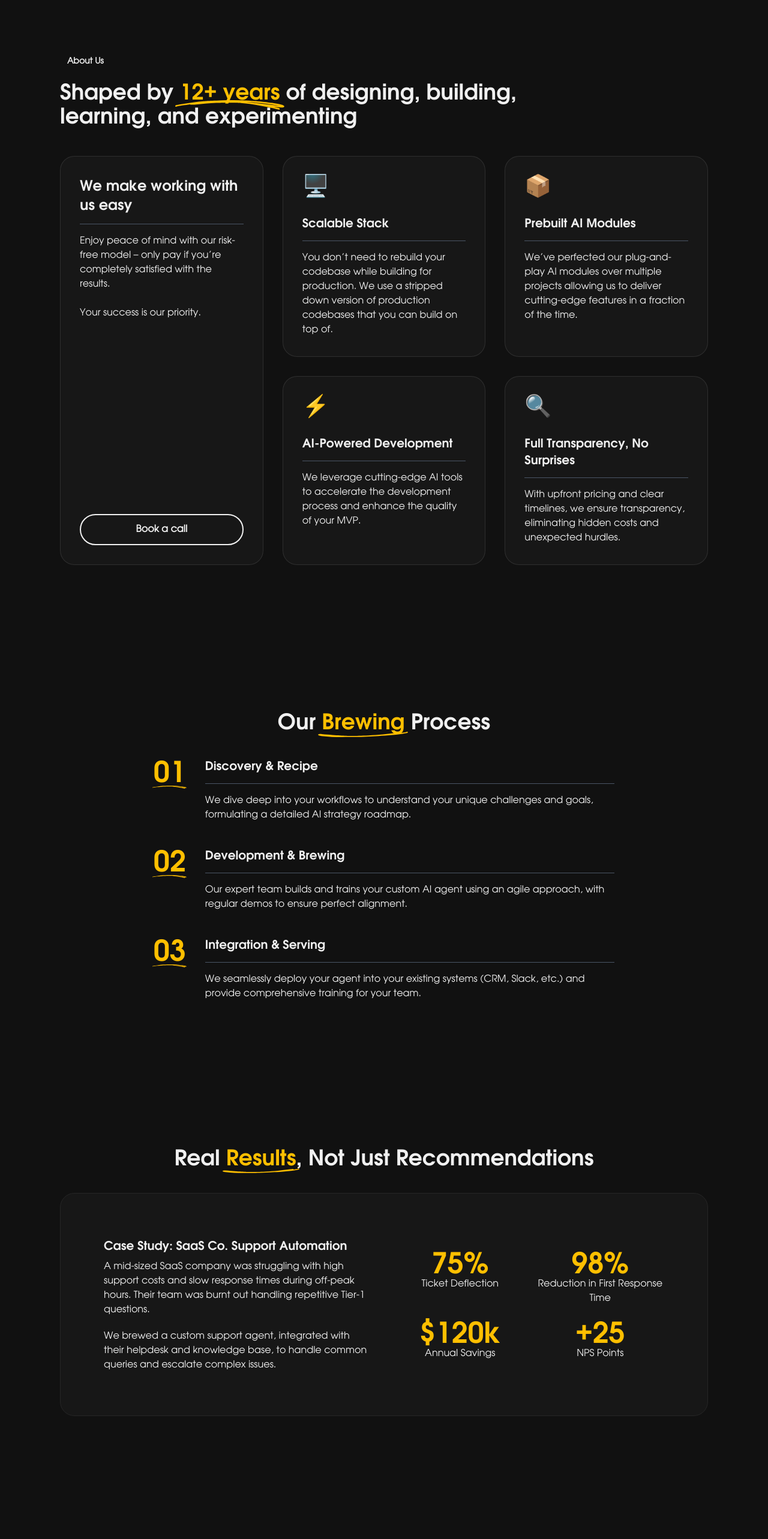
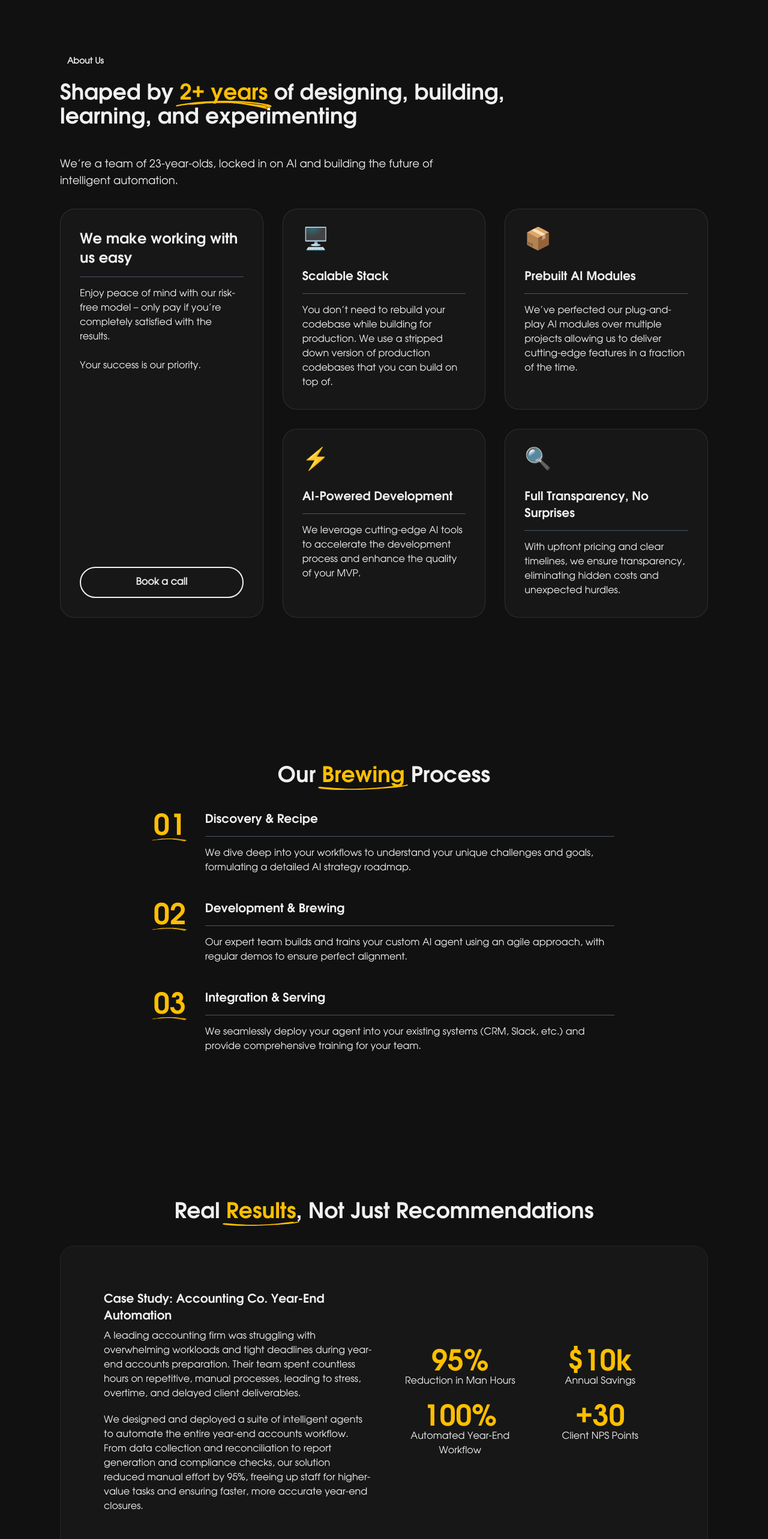
Before and after one commit to 0xayushM/brew-my-agent-2, a Next.js app: page / in a window 1280 px wide. Shown: the part 3040-5606 px from the top of the page at 60% size. Built offline with nearby package versions, Linux system fonts and the light colour scheme.

Commit message:
Update FAQ, CaseStudy, and About sections with new content and team info

```diff
--- a/src/components/About.tsx
+++ b/src/components/About.tsx
@@ -40,9 +40,11 @@ const About = () => {
           About Us
         </span>
         <h2 className="avalon-bold text-4xl mb-12 max-w-3xl">
-          Shaped by <span className="needle-underline primary-accent">12+ years</span> of designing, building, learning, and experimenting
+          Shaped by <span className="needle-underline primary-accent">2+ years</span> of designing, building, learning, and experimenting
         </h2>
-
+        <p className="text-textMedium text-lg mb-8 max-w-2xl">
+          We're a team of 23-year-olds, locked in on AI and building the future of intelligent automation.
+        </p>
         {/* Grid layout */}
         <div className="grid gap-8 md:grid-cols-2 lg:grid-cols-3">
           {/* Primary card */}
--- a/src/components/CaseStudy.tsx
+++ b/src/components/CaseStudy.tsx
@@ -16,10 +16,10 @@ const ResultItem = ({ metric, label }: ResultItemProps) => {
 
 const CaseStudy = () => {
   const results = [
-    { metric: "75%", label: "Ticket Deflection" },
-    { metric: "98%", label: "Reduction in First Response Time" },
-    { metric: "$120k", label: "Annual Savings" },
-    { metric: "+25", label: "NPS Points" }
+    { metric: "95%", label: "Reduction in Man Hours" },
+    { metric: "$10k", label: "Annual Savings" },
+    { metric: "100%", label: "Automated Year-End Workflow" },
+    { metric: "+30", label: "Client NPS Points" }
   ];
 
   return (
@@ -29,12 +29,12 @@ const CaseStudy = () => {
         <SpotlightCard>
         <div className="rounded-lg md:p-10 grid grid-cols-1 md:grid-cols-2 gap-10 items-center">
           <div>
-            <h3 className="avalon-bold text-xl text-primaryAccent mb-2.5">Case Study: SaaS Co. Support Automation</h3>
+            <h3 className="avalon-bold text-xl text-primaryAccent mb-2.5">Case Study: Accounting Co. Year-End Automation</h3>
             <p className="text-textMedium mb-5">
-              A mid-sized SaaS company was struggling with high support costs and slow response times during off-peak hours. Their team was burnt out handling repetitive Tier-1 questions.
+              A leading accounting firm was struggling with overwhelming workloads and tight deadlines during year-end accounts preparation. Their team spent countless hours on repetitive, manual processes, leading to stress, overtime, and delayed client deliverables.
             </p>
             <p className="text-textMedium">
-              We brewed a custom support agent, integrated with their helpdesk and knowledge base, to handle common queries and escalate complex issues.
+              We designed and deployed a suite of intelligent agents to automate the entire year-end accounts workflow. From data collection and reconciliation to report generation and compliance checks, our solution reduced manual effort by 95%, freeing up staff for higher-value tasks and ensuring faster, more accurate year-end closures.
             </p>
           </div>
           <div>
--- a/src/components/FAQ.tsx
+++ b/src/components/FAQ.tsx
@@ -1,46 +1,58 @@
+"use client";
+import { useState } from "react";
+
 interface FAQItemProps {
   question: string;
   answer: string;
 }
 
 const FAQItem = ({ question, answer }: FAQItemProps) => {
+  const [open, setOpen] = useState(false);
+
   return (
     <div className="mb-4 last:mb-0">
-      <div className="flex justify-between items-center w-full text-left p-5 bg-bgLight rounded-lg border border-white/10">
+      <button
+        className="flex justify-between items-center w-full text-left p-5 bg-bgLight rounded-lg border border-white/10 focus:outline-none focus:ring-2 focus:ring-primary"
+        onClick={() => setOpen((prev) => !prev)}
+        aria-expanded={open}
+        aria-controls={`faq-answer-${question}`}
+      >
         <span className="font-medium">{question}</span>
-      </div>
-      <div className="p-5 border-t-0 border border-white/10 rounded-b-lg bg-bgLight/50 mt-[-1px]">
-        <p className="text-textMedium">{answer}</p>
-      </div>
+        <span className="ml-4">{open ? "-" : "+"}</span>
+      </button>
+      {open && (
+        <div
+          id={`faq-answer-${question}`}
+          className="p-5 border-t-0 border border-white/10 rounded-b-lg bg-bgLight/50 mt-[-1px]"
+        >
+          <p className="text-textMedium">{answer}</p>
+        </div>
+      )}
     </div>
   );
-};
+}
 
 const FAQ = () => {
   const faqItems = [
     {
-      question: "How long does it take to build an MVP?",
-      answer: "Our MVP development timeline ranges from 3-4 weeks depending on the package you choose. The Starter Spark package delivers in 3 weeks, while the Momentum Engine package takes 4 weeks to accommodate more complex features and AI capabilities."
+      question: "What kind of AI solutions do you build?",
+      answer: "We specialise in full-stack AI agent development — from intelligent chatbots and autonomous agents to backend automations and decision support systems. Whether it's internal tools, customer support bots, or task-specific copilots, we build agents tailored to your needs."
     },
     {
-      question: "What technologies do you use to build MVPs?",
-      answer: "We use modern, scalable tech stacks tailored to your specific needs. For web applications, we typically use React/Next.js, Node.js, and various cloud services. For AI components, we leverage OpenAI, Langchain, and other cutting-edge frameworks to ensure your solution is built on reliable, future-proof technology."
+      question: "What is the typical cost of a project?",
+      answer: "Our blended team rate is between $25–$30/hour for all five members. Projects typically start from $1,500–$2,500 and are delivered within 2–3 weeks, depending on the scope. We provide clear deliverables, transparent timelines, and flexible engagement options."
     },
     {
-      question: "How does AI-powered development help my project?",
-      answer: "Our AI-powered development approach accelerates the building process while maintaining high quality. We use AI to automate repetitive tasks, generate boilerplate code, and assist with testing. This allows our human developers to focus on the creative and strategic aspects of your project, resulting in faster delivery and more innovative solutions."
+      question: "How long does it take to deliver an AI solution?",
+      answer: "We deliver MVPs in as little as 2 to 3 weeks. Timelines vary with complexity, but we work in agile sprints with regular updates. Our focus is on speed, quality, and shipping something valuable from week one."
     },
     {
-      question: "What is included in the MVP packages?",
-      answer: "Our packages include requirements gathering, design, development, testing, and deployment of your MVP. You'll receive a fully functional product with the core features needed to validate your concept, along with clean, documented code that can be scaled as your business grows."
+      question: "Do you build complete products or just AI models?",
+      answer: "We’re a cross-functional team of five 23-year-old specialists — backend engineers, ML experts, AIOps engineers, and UI/UX designers — working together to build end-to-end products. That means AI + APIs, dashboards, user auth, design systems, and even custom third-party integrations. You bring the idea, we build the full stack."
     },
     {
-      question: "How do you keep communication transparent during the project?",
-      answer: "We maintain transparent communication through regular check-ins, progress updates, and a dedicated project management tool where you can track development in real-time. You'll have direct access to our team throughout the project, ensuring you're always informed about the status and any decisions that need to be made."
-    },
-    {
-      question: "What makes you different from other MVP development agencies?",
-      answer: "Our unique combination of AI expertise and traditional development skills sets us apart. We don't just build software; we create intelligent solutions that can learn and adapt. Additionally, our fixed-scope, predictable pricing model eliminates budget surprises, and our focus on scalable architecture ensures your MVP can grow with your business."
+      question: "Can you integrate with our existing tools or Agents?",
+      answer: "Yes — we specialise in custom integrations. Whether it’s email pipelines, internal APIs, Slack, Notion, Zoho, or CRMs, we make sure our agents work within your ecosystem, not around it."
     }
   ];
 
```
